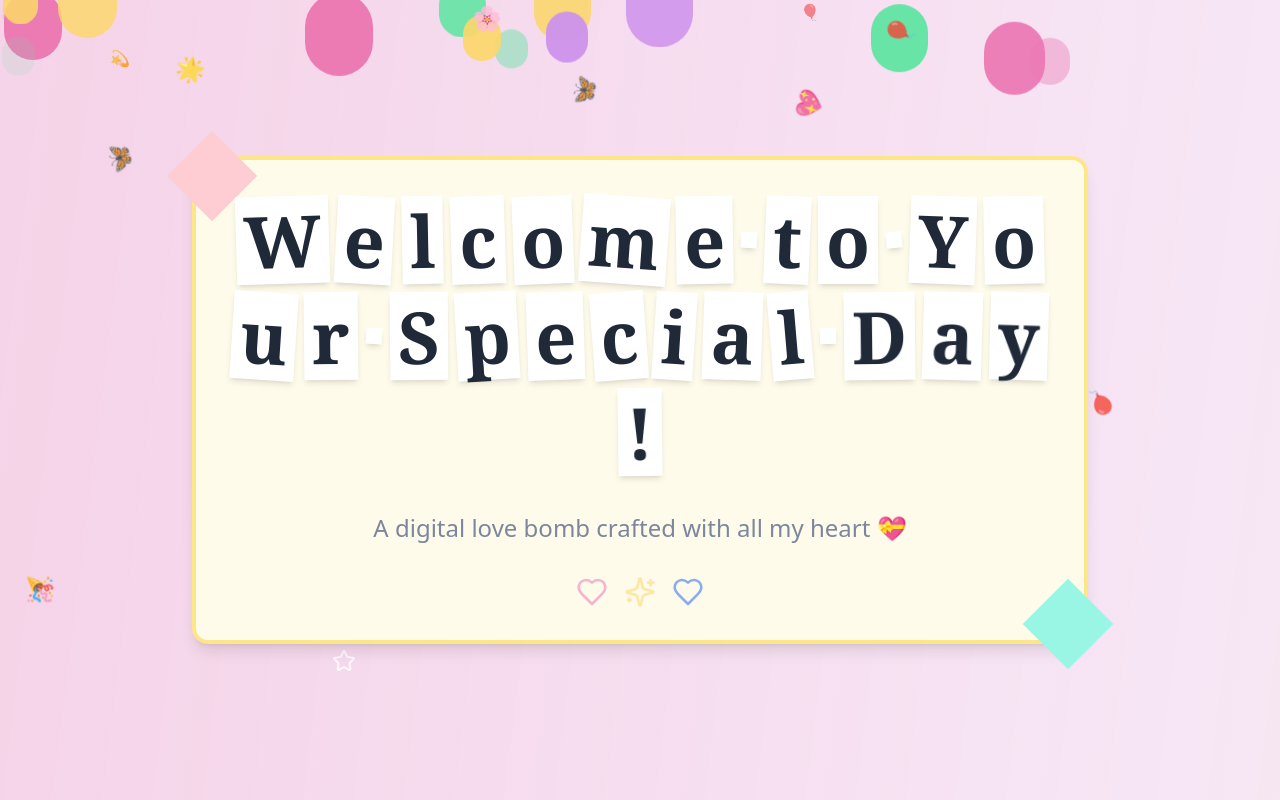
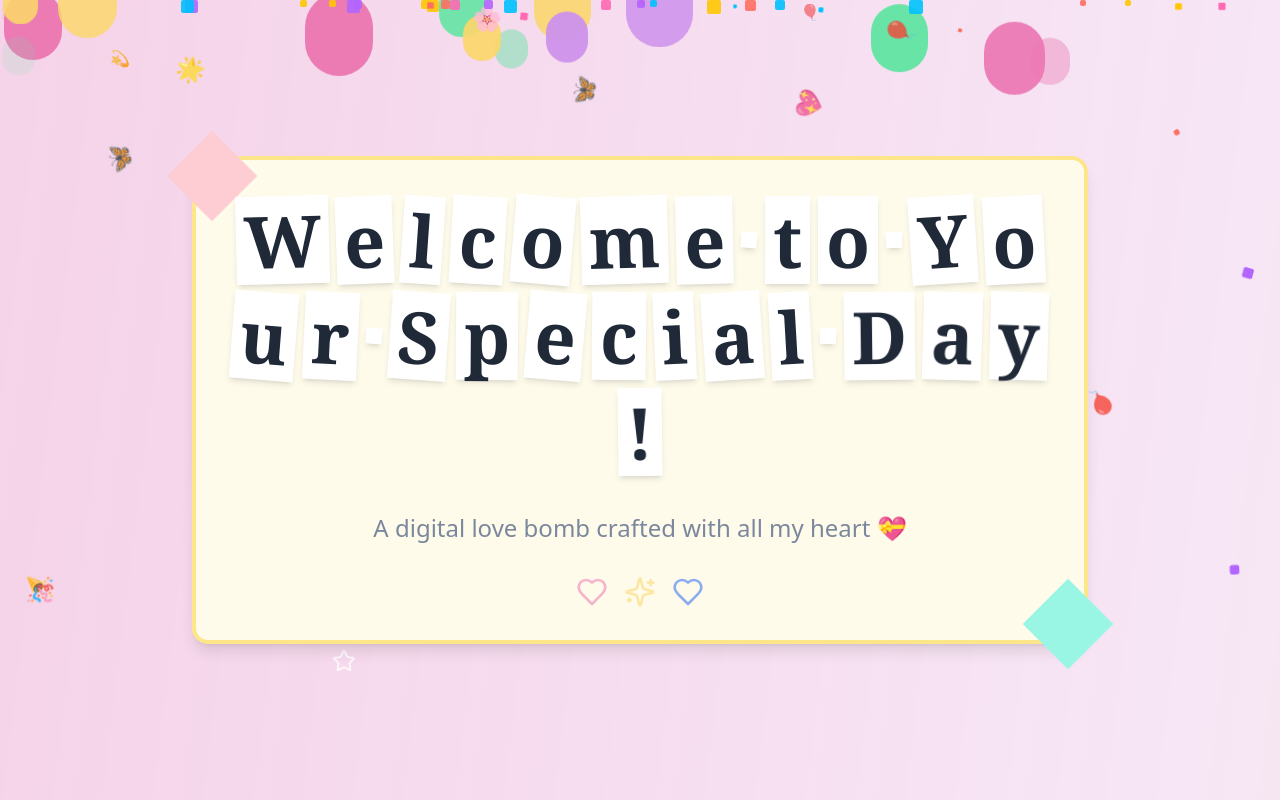
Before and after one commit to allwin23/vibe-coded-birthday-bomb, a React (Vite) app: page / in a window 1280 px wide. Both pictures are taken after a click on the button "Click for a Surprise!". Shown: the top 800 px of the page. Built offline with nearby package versions, Linux system fonts and the light colour scheme.

Commit message:
rain added

```diff
--- a/src/components/ui/AnuuuTextAnimation.tsx
+++ b/src/components/ui/AnuuuTextAnimation.tsx
@@ -1,7 +1,7 @@
 import React from 'react';
 
 const AnuuuTextAnimation = () => {
-  const count = 5; // fewer to make it less frequent
+  const count = 7; // fewer to make it less frequent
   const usedPositions: { top: number; left: number }[] = [];
 
   const getNonOverlappingPosition = () => {
--- /dev/null
+++ b/src/components/ui/ConfettiRain.tsx
@@ -0,0 +1,33 @@
+import React from 'react';
+
+const ConfettiRain = () => {
+  const count = 40;
+  const colors = ['#FF69B4', '#FFC700', '#00C2FF', '#FF6F61', '#B266FF'];
+
+  const confetti = Array.from({ length: count }).map((_, i) => {
+    const left = Math.random() * 100;
+    const delay = Math.random() * 5;
+    const size = Math.random() * 8 + 6;
+    const color = colors[Math.floor(Math.random() * colors.length)];
+
+    const style: React.CSSProperties = {
+      left: `${left}%`,
+      top: '0%',
+      width: `${size}px`,
+      height: `${size}px`,
+      backgroundColor: color,
+      animationDelay: `${delay}s`,
+      zIndex: 0,
+    };
+
+    return <div key={i} className="confetti-piece" style={style}></div>;
+  });
+
+  return (
+    <div className="fixed top-0 left-0 w-full h-full overflow-hidden pointer-events-none z-0">
+      {confetti}
+    </div>
+  );
+};
+
+export default ConfettiRain;
--- a/src/index.css
+++ b/src/index.css
@@ -523,3 +523,37 @@ All colors MUST be HSL.
 
   }
 }
+@keyframes burstConfetti {
+  0% {
+    transform: translate(0, 0) scale(1);
+    opacity: 1;
+  }
+  100% {
+    transform: translate(var(--confetti-x, 100px), 100px) scale(0.5);
+    opacity: 0;
+  }
+}
+@keyframes confettiBurst {
+  0% {
+    transform: scale(0.6) translateY(0) rotate(0deg);
+    opacity: 1;
+  }
+  50% {
+    transform: scale(1.2) translateY(60vh) rotate(180deg);
+    opacity: 1;
+  }
+  100% {
+    transform: scale(1) translateY(100vh) rotate(360deg);
+    opacity: 0;
+  }
+}
+
+.confetti-piece {
+  position: absolute;
+  width: 0.6rem;
+  height: 0.6rem;
+  border-radius: 2px;
+  opacity: 0.9;
+  animation: confettiBurst 4s ease-in-out infinite;
+  pointer-events: none;
+}
--- a/src/pages/Index.tsx
+++ b/src/pages/Index.tsx
@@ -20,6 +20,7 @@ import StarAnimation from '@/components/StarAnimation';
 import ScrapbookText from '@/components/ScrapbookText';
 import ScrapbookPage from '@/components/ScrapbookPage';
 import AnuuuTextAnimation from '@/components/ui/AnuuuTextAnimation';
+import ConfettiRain from '@/components/ui/ConfettiRain';
 
 
 const Index = () => {
@@ -75,7 +76,6 @@ const Index = () => {
               <PartyPopper className="w-8 h-8 ml-4 group-hover:bounce" />
             </Button>
             <div className="mt-12 opacity-80 animate-fade-in-up" style={{ animationDelay: '1.5s' }}>
-
             </div>
           </div>
         </div>
@@ -83,6 +83,7 @@ const Index = () => {
         // Main Website Content
         <div className="relative z-10 celebration-bounce">
           <GeometricBackground />
+          <ConfettiRain />
           <div className="fixed inset-0 z-0 pointer-events-none">
   <AnuuuTextAnimation />
 </div>
```
